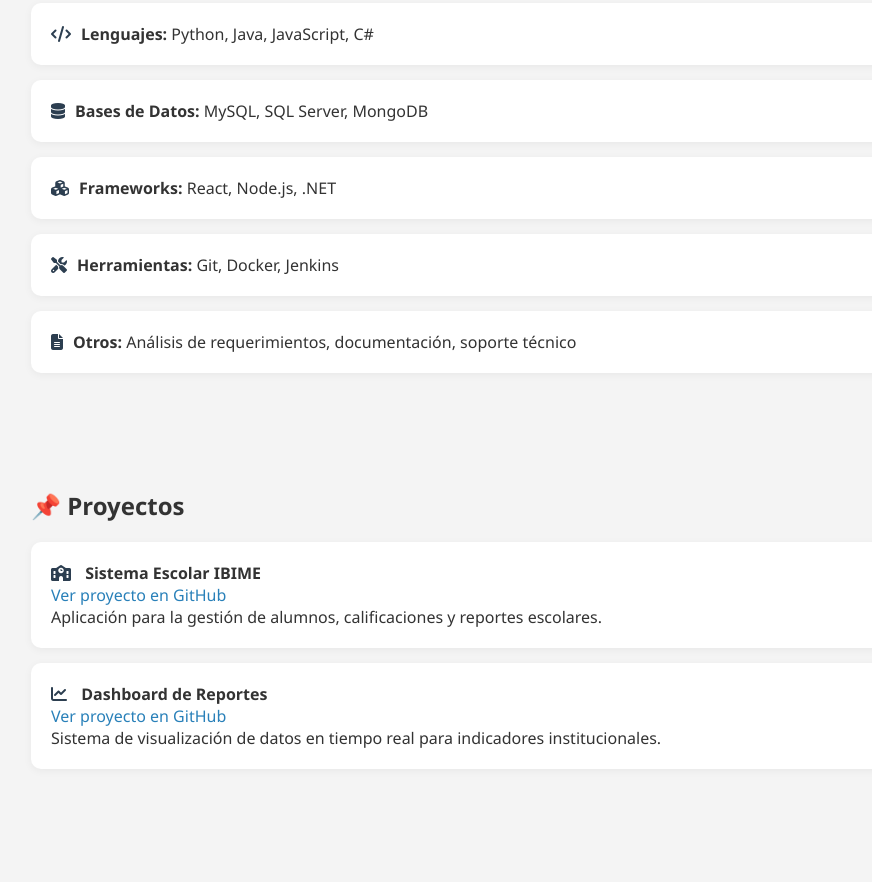
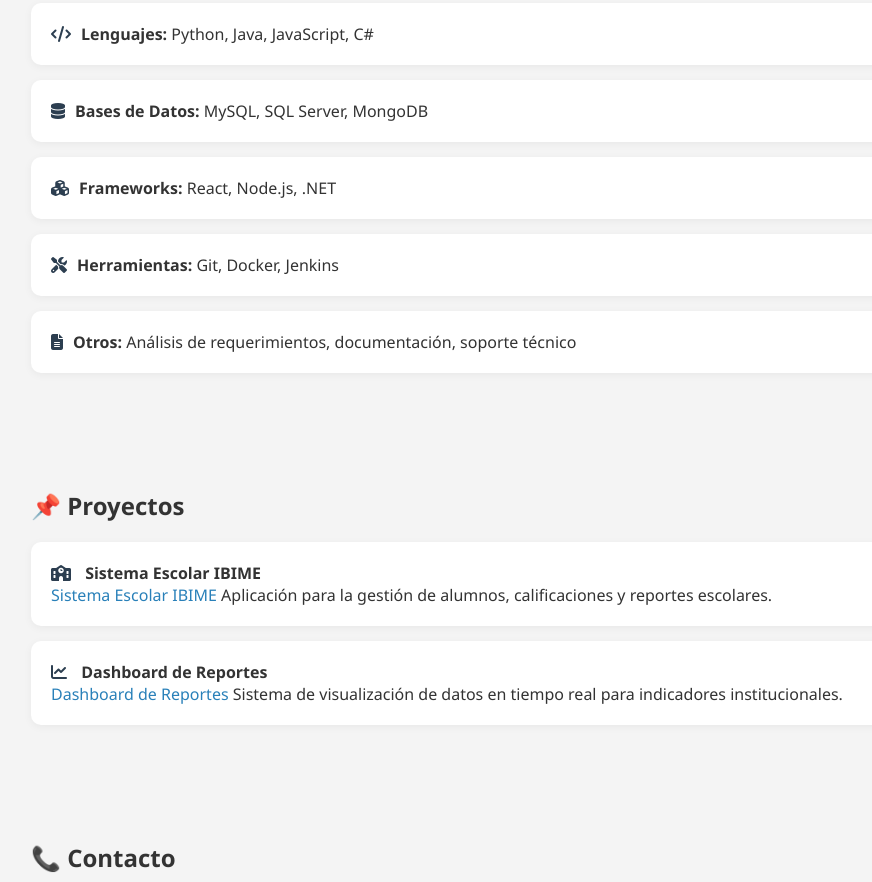
Before and after one commit to Luxan76/Portafolio-Daniel-M, a plain HTML site: page index.html in a window 1280 px wide. Shown: the part 312-1194 px from the top of the page, without its empty margins (109-981 px from the left). Drawn offline with Linux system fonts and the light colour scheme.

Commit message:
Update index.html

```diff
--- a/index.html
+++ b/index.html
@@ -153,13 +153,13 @@
       <li>
         <i class="fas fa-school"></i>
         <strong>Sistema Escolar IBIME</strong><br>
-        <a href="https://github.com/Luxan76/sistema-escolar-ibime" target="_blank">Ver proyecto en GitHub</a><br>
+        <a href="https://github.com/luxan76/sistema-escolar-ibime" target="_blank">Sistema Escolar IBIME</a>
         Aplicación para la gestión de alumnos, calificaciones y reportes escolares.
       </li>
       <li>
         <i class="fas fa-chart-line"></i>
         <strong>Dashboard de Reportes</strong><br>
-        <a href="https://github.com/Luxan76/dashboard-reportes" target="_blank">Ver proyecto en GitHub</a><br>
+        <a href="https://github.com/luxan76/dashboard-reportes" target="_blank">Dashboard de Reportes</a>
         Sistema de visualización de datos en tiempo real para indicadores institucionales.
       </li>
     </ul>
```
